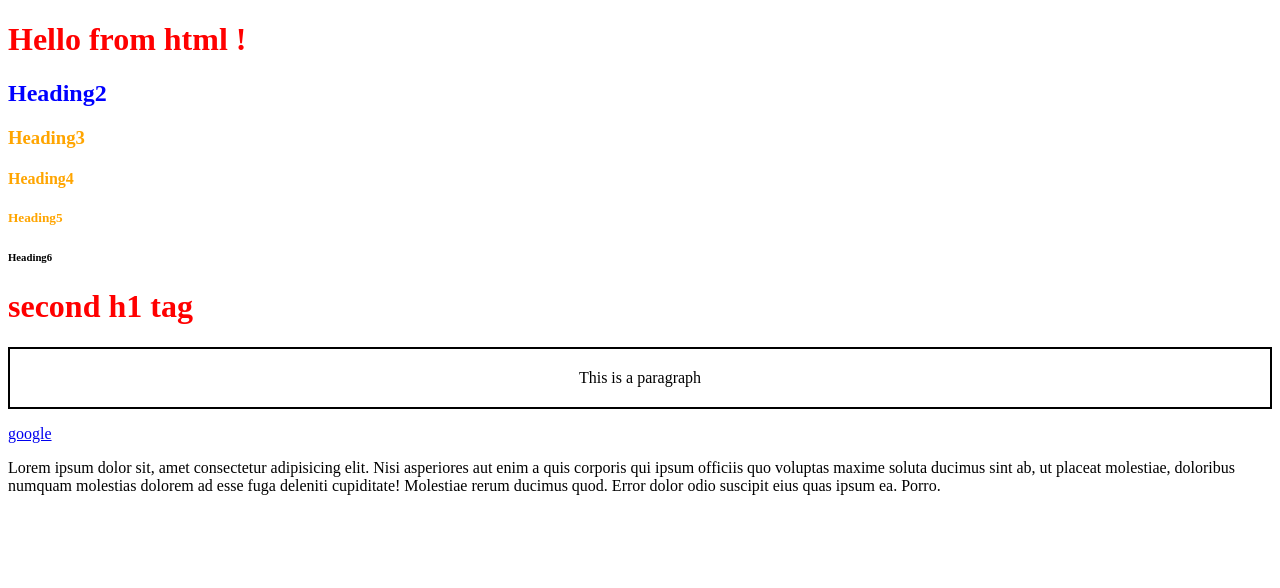
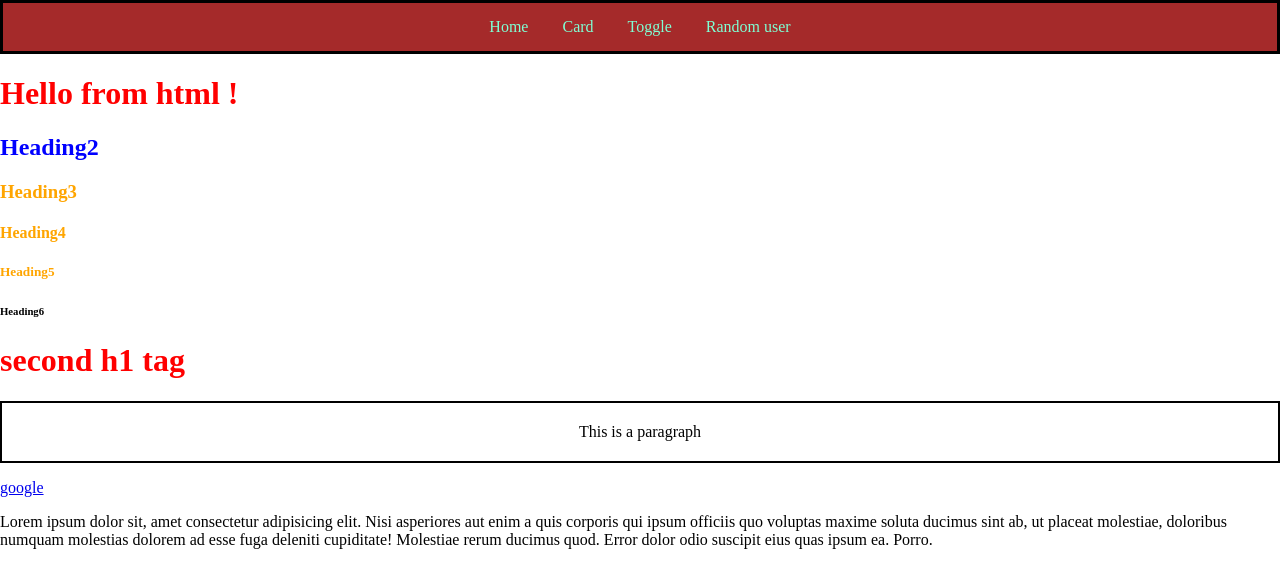
Before and after one commit to 24wh1a0559-sudo/autosuggest1, a website: page frontend/index.html in a window 1280 px wide. Drawn offline with Linux system fonts and the light colour scheme.

Commit message:
created the navbar

```diff
--- a/frontend/css/index.css
+++ b/frontend/css/index.css
@@ -16,3 +16,23 @@
     padding: 20px;
     text-align: center;
 }
+.navbar{
+     border: 3px;
+     border-style: solid;
+     bottom: black;
+     padding:15px;
+     background-color: brown;
+     text-align: center;
+}
+.navbar a{
+    color:aquamarine;
+    padding:15px;
+    text-decoration: none;
+}
+.navbar a:hover {
+    background-color: black;
+    color:white
+}
+body{
+    margin: 0px;
+}
--- a/frontend/index.html
+++ b/frontend/index.html
@@ -7,6 +7,12 @@
     <link rel="stylesheet" href="css/index.css">
 </head>
 <body>
+    <div class="navbar">
+        <a href="">Home</a>
+        <a href="">Card</a>
+        <a href="">Toggle</a>
+        <a href="">Random user</a>
+    </div>
     <h1>Hello  from html !</h1>
     <h2 id="heading-2">Heading2</h2>
     <h3 class="heading">Heading3</h3>
```
